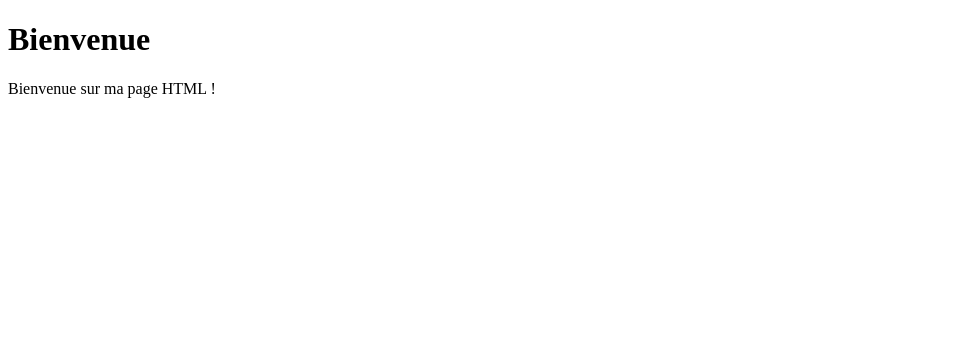
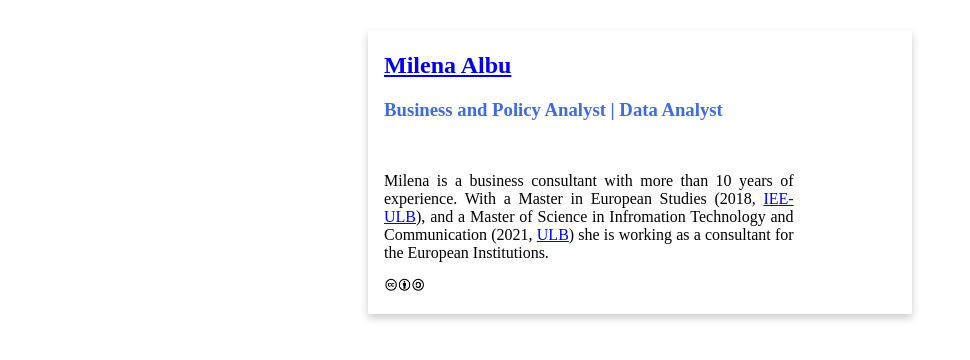
Before and after one commit to neloial/neloial.github.io, a plain HTML site: page index.html in a window 1280 px wide. Shown: the whole page, without its empty margins (0-970 px from the left). Drawn offline with Linux system fonts and the light colour scheme.

Commit message:
Business Card
Added html business card:
index.html modified
style.css added and configured
added image and link to cc license

```diff
--- a/index.html
+++ b/index.html
@@ -1,9 +1,28 @@
 <!DOCTYPE html>
-<html>
-<head>
-<title>Page d'accueil</title>
-     <body>
-          <h1>Bienvenue</h1>
-          <p>Bienvenue sur ma page HTML !</p>
-     </body>
+<html lang="en">
+  <head>
+    <title>Milena Albu</title>
+
+     <meta http-equiv="Content-Type" content="text/html; charset=UTF-8">
+     <meta charset="utf-8">
+     <link rel="stylesheet" href="style.css">
+</head>
+<body>
+     <header>
+          <hgroup>
+          <h2>
+          <a href="https://www.linkedin.com/in/milena-albu-95185830/" target="_blank">Milena Albu</a>
+          </h2>
+          <h3>Business and Policy Analyst | Data Analyst</h3>
+          </hgroup>
+     </header>
+   <article>
+     <p> Milena is a business consultant with more than 10 years of experience. With a Master in European Studies (2018, <a href="https://www.iee-ulb.eu/en/" target="_blank">IEE-ULB</a>),
+          and a Master of Science in Infromation Technology and Communication (2021, <a href="https://ulb.be/" target="_blank">ULB</a>)
+          she is working as a consultant for the European Institutions.</p>
+     <p>
+     <a href="https://creativecommons.org/licenses/by-sa/4.0/" target="_blank"><img src="cc-by-sa.jpg" width="10%" height="10%" title="CC BY-SA"></a>
+     </p>
+     </article>
+</body>
 </html>
--- /dev/null
+++ b/style.css
@@ -0,0 +1,31 @@
+/* Main CSS */
+/*** main element styles ***/
+body {
+    width: 40%;
+    max-width: 40%;
+    margin: 0 auto;
+    margin-top: 30px;
+    padding: 2px 16px;
+      /* Add shadows to create the "card" effect */
+         box-shadow: 0 4px 8px 0 rgba(0,0,0,0.2);
+         transition: 0.3s;
+  }
+body:hover {
+    /* On mouse-over, add a deeper shadow */
+    box-shadow: 0 8px 16px 0 rgba(0,0,0,0.2);
+}
+  /*** layout ***/
+article {
+    width: 80%;
+    padding-top: 1em;
+    min-height: 100px;
+  }
+  article figure {
+    text-align: center;
+  }
+  h3 {
+      color: royalblue;
+  }
+  p {
+      text-align: justify;
+  }
```
Also changed, not shown: cc-by-sa.jpg (added).
